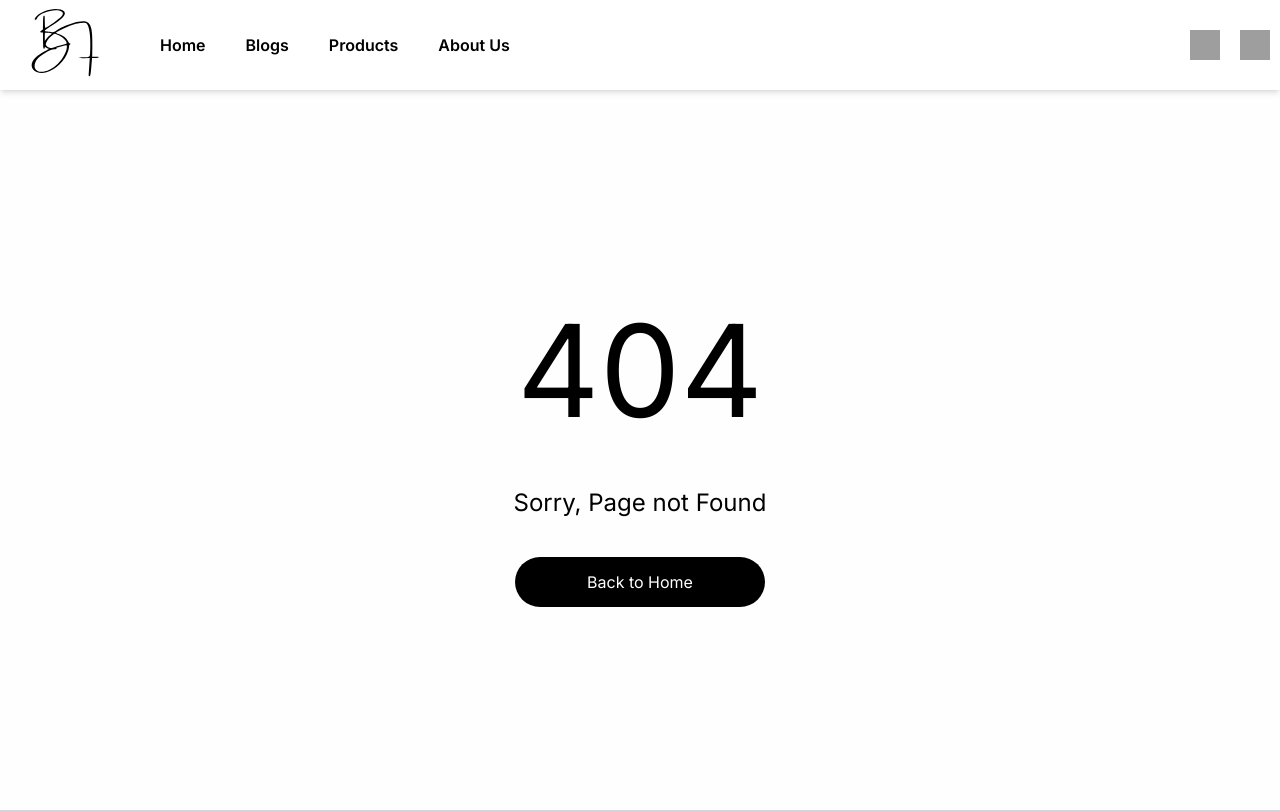
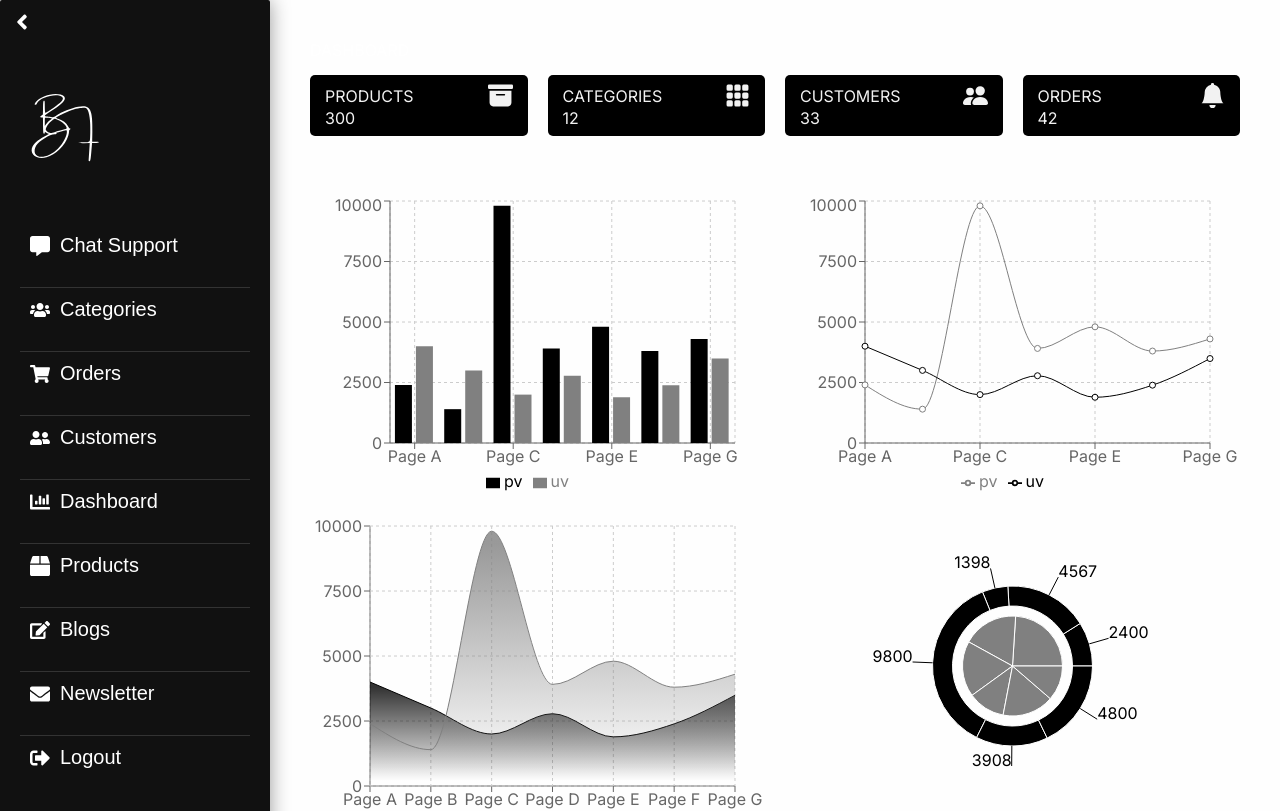
Before and after one commit to waleedshoaib2/Bajwa-Furniture-FYP-, a React (Create React App) app in the folder frontend/: page /Testing in a window 1280 px wide. Before the commit this address had no page. Shown: the top 811 px of the page. Built offline with nearby package versions, Linux system fonts and the light colour scheme; grey boxes are pictures that could not be loaded.

Commit message:
sidebar added

```diff
--- a/frontend/package.json
+++ b/frontend/package.json
@@ -5,6 +5,9 @@
   "dependencies": {
     "@emotion/react": "^11.10.5",
     "@emotion/styled": "^11.10.5",
+    "@fortawesome/fontawesome-svg-core": "^6.5.2",
+    "@fortawesome/free-solid-svg-icons": "^6.5.2",
+    "@fortawesome/react-fontawesome": "^0.2.0",
     "@google/generative-ai": "^0.7.1",
     "@mui/icons-material": "^5.10.9",
     "@mui/material": "^5.10.11",
@@ -17,6 +20,7 @@
     "axios": "^1.1.3",
     "chart.js": "^4.4.2",
     "dompurify": "^3.1.1",
+    "font-awesome-icons": "^1.6.0",
     "install": "^0.13.0",
     "marked": "^12.0.2",
     "react": "^18.2.0",
@@ -30,6 +34,7 @@
     "react-router-dom": "^6.4.2",
     "react-scripts": "5.0.1",
     "react-toastify": "^10.0.5",
+    "react-useanimations": "^2.10.0",
     "recharts": "^2.12.6",
     "redux": "^4.2.0",
     "redux-thunk": "^2.4.1",
--- a/frontend/public/index.html
+++ b/frontend/public/index.html
@@ -11,7 +11,7 @@
       cozy sofas and comfortable chairs to beautiful tables and stylish storage
       solutions, we have everything you need to create the perfect living space."
     />
-    <title>Stable</title>
+    <title>Bajwa Furniture</title>
   </head>
   <body>
     <noscript>You need to enable JavaScript to run this app.</noscript>
--- a/frontend/src/App.js
+++ b/frontend/src/App.js
@@ -47,6 +47,8 @@ import ChatRoom from "./pages/ChatRoom";
 import ChatList from "./pages/CustomerChat";
 import AdminDashboard from "./pages/AdminDashboard";
 import { useSelector } from "react-redux";
+import Testdashboard from "./pages/Testing/index";
+import Testing from "./pages/Testing/Testing";
 import AdminHeader from "./pages/AdminDashboard/AdminNavbar";
 function App() {
   React.useEffect(() => {
@@ -58,9 +60,11 @@ function App() {
     <div className="App">
       <BrowserRouter>
         <Meta />
-        <Header />
+        {/* <Testing /> */}
+        {/* <Header /> */}
         <Routes>
           <Route path="/login" element={<Login />} />
+          <Route path="/Testing" element={<Testdashboard />} />
 
           <Route path="/register" element={<Signup />} />
           <Route path="/newsletter" element={<Newsletter />} />
--- a/frontend/src/components/Meta/index.jsx
+++ b/frontend/src/components/Meta/index.jsx
@@ -12,7 +12,7 @@ export default function Meta({ title, description, keywords }) {
 }
 
 Meta.defaultProps = {
-  title: "Welcome To Stable",
+  title: "Bajwa Furniture",
   description: "We sell the best modern furniture",
   keywords: "Buy from us!",
 };
--- a/frontend/src/pages/AdminBlogList/index.jsx
+++ b/frontend/src/pages/AdminBlogList/index.jsx
@@ -36,7 +36,6 @@ export default function AdminGetBlogList() {
         `http://localhost:4000/api/blogs/posts/${blogID}`
       );
       console.log(response.data);
-      // Assuming you want to refresh the blog list after deletion
       fetchBlogs();
     } catch (error) {
       console.log(error);
@@ -50,7 +49,6 @@ export default function AdminGetBlogList() {
   };
 
   const handleView = (blogID) => {
-    // navigate(`/blog/${blogID}`);
     navigate(`/blog/${blogID}`);
   };
 
@@ -83,7 +81,6 @@ export default function AdminGetBlogList() {
                   <th scope="col">Title</th>
                   <th scope="col">Edit/Delete</th>
                   <th scope="col">View</th>{" "}
-                  {/* Add a new column for the View button */}
                 </tr>
               </thead>
               <tbody>
--- a/frontend/src/pages/AdminCreateBlog/CreatePost.css
+++ b/frontend/src/pages/AdminCreateBlog/CreatePost.css
@@ -2,7 +2,7 @@
   width: 1000px;
   margin: 0 auto;
   padding: 20px;
-  background-color: hsl(0, 75%, 89%);
+  background-color: white;
   border-radius: 8px;
   box-shadow: 0 0 10px rgba(0, 0, 0, 0.1);
 }
@@ -41,6 +41,16 @@ textarea {
   font-size: 16px;
   cursor: pointer;
 }
+.addai-button {
+  padding: 10px;
+  margin-bottom: 20px;
+
+  background-color: black; /* Black background */
+  color: #fff;
+  border-radius: 20px; /* Rounded edges */
+  font-size: 16px;
+  cursor: pointer;
+}
 
 .publish-button:hover {
   background-color: #0056b3;
--- a/frontend/src/pages/AdminCreateBlog/index.jsx
+++ b/frontend/src/pages/AdminCreateBlog/index.jsx
@@ -2,7 +2,7 @@ import React, { useState, useEffect } from "react";
 import ReactQuill from "react-quill";
 import "react-quill/dist/quill.snow.css";
 import axios from "axios";
-import AIIcon from "./AIIcon";
+
 import "./CreatePost.css";
 import { useNavigate } from "react-router-dom";
 import EditorToolbar, { modules, formats } from "./toolbar";
@@ -10,10 +10,12 @@ import { GoogleGenerativeAI } from "@google/generative-ai";
 
 import myAnimation from "./ai.gif";
 import ai_icon from "./ai.png";
-
+import UseAnimations from "react-useanimations";
+import infinity from "react-useanimations/lib/infinity";
 
 const CreatePost = () => {
   const [title, setTitle] = useState("");
+  const [showFields, setShowFields] = useState(false);
   const [content, setContent] = useState("");
   const [showIcon, setShowicon] = useState(true);
   const [imageURL, setImageURL] = useState("");
@@ -107,11 +109,17 @@ const CreatePost = () => {
     }
   };
 
-  const submitBlogPost = async (blogContent) => {
+  const submitBlogPost = async (e, blogContent) => {
+    e.preventDefault(); // Prevent default form submission behavior
+
     try {
       const response = await axios.post(
         "http://localhost:4000/api/blogs/posts",
-        { title, content: blogContent, image: imageURL }
+        {
+          title,
+          content: blogContent,
+          image: imageURL,
+        }
       );
       console.log("New post created:", response.data);
       navigate(`/getallblogs`);
@@ -143,6 +151,9 @@ const CreatePost = () => {
     }
   };
   const [isPlaying, setIsPlaying] = useState(false);
+  const toggleFields = () => {
+    setShowFields(!showFields);
+  };
 
   const togglePlayback = () => {
     setIsPlaying(!isPlaying);
@@ -150,15 +161,41 @@ const CreatePost = () => {
 
   return (
     <div className="create-post-container">
+      <div>
+        <button onClick={toggleFields} className="addai-button">
+          Use AI
+        </button>
+        {showFields && (
           <div className="input-container">
+            <div style={{ marginBottom: "20px" }}>
               <input
                 type="text"
                 placeholder="Enter a topic or keywords"
                 value={promptText}
                 onChange={handleInputChange}
-          style={{ borderRadius: "80px" }} // Rounded edges for the input
+                style={{ borderRadius: "80px" }}
               />
-        <select onChange={handlePromptSelection} value={selectedPrompt}>
+            </div>
+            <div
+              style={{
+                marginBottom: "20px",
+                backgroundColor: "#f0f0f0",
+                padding: "10px",
+                borderRadius: "5px",
+              }}
+            >
+              <select
+                onChange={handlePromptSelection}
+                value={selectedPrompt}
+                style={{
+                  width: "100%",
+                  border: "none",
+                  outline: "none",
+                  padding: "5px",
+                  borderRadius: "5px",
+                  backgroundColor: "inherit",
+                }}
+              >
                 <option value="">Select Prompt</option>
                 <option value="Product Showcase">Product Showcase</option>
                 <option value="Interior Design Inspiration">
@@ -177,35 +214,22 @@ const CreatePost = () => {
                   Furniture Buying Tips for First-Time Homeowners
                 </option>
               </select>
-        <div>
-          {showIcon ? (
-            <img
-              src={ai_icon}
+            </div>
+            <div style={{ marginBottom: "20px", marginRight: "20px" }}>
+              <UseAnimations
+                animation={showIcon ? infinity : myAnimation} // Change 'myAnimation' to your animation variable if needed
+                size={showIcon ? 56 : 40} // Adjust size based on showIcon state
                 onClick={handleSubmit}
-              alt="AI Icon"
-              style={{ cursor: "pointer", width: "100px", height: "100px" }}
+                style={{ cursor: "pointer" }}
               />
-          ) : (
-            <img
-              src={myAnimation}
-              alt="My Animation"
-              onClick={togglePlayback}
-              style={{ cursor: "pointer", width: "120px", height: "120px" }}
-            />
+            </div>
+          </div>
         )}
       </div>
-        <button
-          className="AI-button"
-          onClick={handleSubmit}
-          disabled={isGeneratingIdeas}
-          // Rounded edges, black background, smaller size
-        >
-          {/* <AIIcon /> */}
-        </button>
-      </div>
+
       <form
         id="create-post-form"
-        onSubmit={handleSubmit}
+        onSubmit={(e) => submitBlogPost(e, content)}
         className="create-post-form"
         style={{ height: formHeight }}
       >
--- a/frontend/src/pages/CustomerBlogList/index.jsx
+++ b/frontend/src/pages/CustomerBlogList/index.jsx
@@ -1,7 +1,6 @@
 import React, { useState, useEffect } from "react";
 import { useNavigate } from "react-router-dom";
 import axios from "axios";
-// ... other imports for loading, error display, etc.
 import "./CustomerBlogList.css"; // Import your CSS file
 
 export default function CustomerBlogList() {
@@ -12,7 +11,7 @@ export default function CustomerBlogList() {
 
   const fetchBlogs = async () => {
     try {
-      const response = await axios.get("http://localhost:4000/api/blogs/posts"); // Adjust API endpoint
+      const response = await axios.get("http://localhost:4000/api/blogs/posts");
       setBlogs(response.data);
       setPending(false);
     } catch (error) {
@@ -40,17 +39,13 @@ export default function CustomerBlogList() {
               alt={blog.title}
               className="blog-card__image"
             />
-            <div className="blog-card__info">
-              <h3 className="blog-card__title">{blog.title}</h3>
-              {/* Add an excerpt if desired */}
-
-              <div
-                className="admin-add-button"
-                onClick={() => handleReadMore(blog._id)}
-              >
-                Read More
-              </div>
-            </div>
+            <div className="blog-card__title">{blog.title}</div>
+            <button
+              className="admin-add-button"
+              onClick={() => handleReadMore(blog._id)}
+            >
+              Read More
+            </button>
           </div>
         ))}
       </div>
--- /dev/null
+++ b/frontend/src/pages/Testing/Testing.css
@@ -0,0 +1,66 @@
+.sidebar {
+  background-color: #111;
+  color: #fff;
+  width: 270px; /* Adjust the width as needed */
+  height: auto;
+  transition: width 0.4s ease; /* Use ease timing function for smoother animation */
+  padding-top: 60px;
+  font-family: Arial, sans-serif;
+  box-shadow: 0px 0px 20px rgba(0, 0, 0, 0.4); /* Add box shadow */
+  border-radius: 2px; /* Make the borders smoother */
+}
+
+.sidebar.collapsed {
+  width: 90px;
+}
+
+.toggle-btn {
+  background: transparent;
+  border: none;
+  color: #fff;
+  font-size: 24px;
+  cursor: pointer;
+  position: absolute;
+  top: 10px;
+  left: 10px;
+  transition: transform 0.2s ease; /* Reduce animation duration */
+}
+
+.toggle-btn:hover {
+  transform: scale(1.1); /* Scale up on hover for better visual feedback */
+}
+
+.menu-items {
+  list-style: none;
+  font-size: 20px;
+  padding: 20px;
+  margin-bottom: 200px;
+}
+
+.menu-items li {
+  padding: 10px;
+  border-bottom: 1px solid #333;
+  transition: border-color 0.3s ease; /* Add transition for border color */
+}
+
+.menu-items li:last-child {
+  border-bottom: none;
+}
+
+.menu-items a {
+  color: #fff;
+  text-decoration: none;
+  display: flex;
+  align-items: center;
+  font-size: 20px;
+  margin-bottom: 20px; /* Adjusted font size */
+  transition: background-color 0.3s ease; /* Add transition effect */
+}
+
+.menu-items a:hover {
+  background-color: #333;
+}
+
+.menu-items a span {
+  margin-left: 10px;
+}
--- /dev/null
+++ b/frontend/src/pages/Testing/Testing.jsx
@@ -0,0 +1,99 @@
+import React, { useState } from "react";
+import { Link } from "react-router-dom";
+import {
+  FaUsers,
+  FaChartBar,
+  FaBox,
+  FaEdit,
+  FaEnvelope,
+  FaAngleLeft,
+  FaAngleRight,
+  FaCommentAlt, // New icon for Chat Support
+  FaUserFriends, // New icon for Customers
+  FaShoppingCart,
+  FaSignOutAlt, // New icon for Orders
+} from "react-icons/fa";
+import "./Testing.css"; // CSS file for styling
+
+const Testing = () => {
+  const [isSidebarOpen, setIsSidebarOpen] = useState(true);
+
+  const toggleSidebar = () => {
+    setIsSidebarOpen(!isSidebarOpen);
+  };
+
+  return (
+    <div className={`sidebar ${isSidebarOpen ? "" : "collapsed"}`}>
+      <div className="sidebar-header">
+        <img
+          className="logo-bf"
+          height={100}
+          src="./lightlogo.svg"
+          alt="logo"
+        />
+        <div className="logo"></div>
+        <button className="toggle-btn" onClick={toggleSidebar}>
+          {isSidebarOpen ? <FaAngleLeft /> : <FaAngleRight />}
+        </button>
+      </div>
+      <ul className="menu-items">
+        <li>
+          <Link to="/chat-support">
+            <FaCommentAlt /> {/* Icon for Chat Support */}
+            {isSidebarOpen && <span>Chat Support</span>}
+          </Link>
+        </li>
+        <li>
+          <Link to="/categories">
+            <FaUsers />
+            {isSidebarOpen && <span>Categories</span>}
+          </Link>
+        </li>
+        <li>
+          <Link to="/orders">
+            <FaShoppingCart /> {/* Icon for Orders */}
+            {isSidebarOpen && <span>Orders</span>}
+          </Link>
+        </li>
+        <li>
+          <Link to="/customers">
+            <FaUserFriends /> {/* Icon for Customers */}
+            {isSidebarOpen && <span>Customers</span>}
+          </Link>
+        </li>
+        <li>
+          <Link to="/dashboard">
+            <FaChartBar />
+            {isSidebarOpen && <span>Dashboard</span>}
+          </Link>
+        </li>
+        <li>
+          <Link to="/products">
+            <FaBox />
+            {isSidebarOpen && <span>Products</span>}
+          </Link>
+        </li>
+        <li>
+          <Link to="/blogs">
+            <FaEdit />
+            {isSidebarOpen && <span>Blogs</span>}
+          </Link>
+        </li>
+        <li>
+          <Link to="/newsletter">
+            <FaEnvelope />
+            {isSidebarOpen && <span>Newsletter</span>}
+          </Link>
+        </li>
+        <li>
+          <Link to="/newsletter">
+            <FaSignOutAlt />
+            {isSidebarOpen && <span>Logout</span>}
+          </Link>
+        </li>
+      </ul>
+    </div>
+  );
+};
+
+export default Testing;
--- /dev/null
+++ b/frontend/src/pages/Testing/index.jsx
@@ -0,0 +1,16 @@
+import React from "react";
+import Testing from "./Testing";
+import Main from "../AdminDashboard/Graph";
+
+const Testdashboard = () => {
+  return (
+    <div style={{ display: "flex" }}>
+      <Testing />
+      <div style={{ flex: "1", padding: "20px" }}>
+        <Main />
+      </div>
+    </div>
+  );
+};
+
+export default Testdashboard;
--- a/frontend/src/pages/VisualSearch/index.jsx
+++ b/frontend/src/pages/VisualSearch/index.jsx
@@ -72,7 +72,6 @@ const VisualSearchShop = () => {
 
   return (
     <div className="visual-search-shop">
-      <h1>Visual Search Results</h1>
       <div className="product-grid">
         <div className="allproducts__listings">
           <Listing visualproduct={visualproduct} />
```
Also changed, not shown: 2 other files (tests, documents, lock files or other folders). Lines whose indentation alone changed are shown as unchanged.
